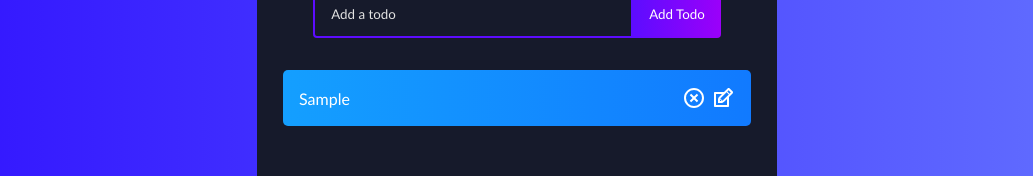
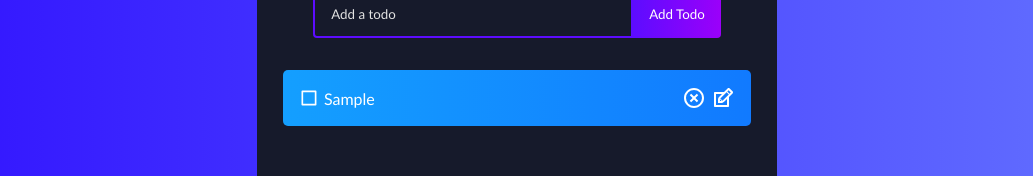
Before and after one commit to andressabertolini/todo-list-app, a React (Create React App) app: page / in a window 1280 px wide. Both pictures are taken after typing "Sample" into the empty fields and a click on the button "Add Todo". Shown: the part 231-407 px from the top of the page, without its empty margins (123-1156 px from the left). Built offline with nearby package versions, Linux system fonts and the light colour scheme.

Commit message:
Adding checkbox in todo items

```diff
--- a/src/components/Todo.js
+++ b/src/components/Todo.js
@@ -1,6 +1,6 @@
 import React, {useState} from 'react'
 import TodoForm from './TodoForm'
-import { RiCloseCircleLine } from 'react-icons/ri'
+import { RiCloseCircleLine, RiCheckboxBlankLine, RiCheckboxLine } from 'react-icons/ri'
 import { TiEdit } from 'react-icons/ti'
 
 function Todo({todos, completeTodo, removeTodo, updateTodo}){
@@ -27,7 +27,13 @@ function Todo({todos, completeTodo, removeTodo, updateTodo}){
             className={todo.isComplete ? "todo-row complete": "todo-row"}
             key={index}
         >
-            <div key={todo.id} onClick={() => completeTodo(todo.id)}>
+            {todo.isComplete ? (
+                <RiCheckboxLine class="checkbox-icon" key={todo.id} onClick={() => completeTodo(todo.id)}/>
+            ) : (
+                <RiCheckboxBlankLine class="checkbox-icon" key={todo.id} onClick={() => completeTodo(todo.id)}/>
+            )}
+
+            <div className="todo-text">
                 {todo.text}
             </div>
             <div className="icons">
--- a/src/components/TodoForm.js
+++ b/src/components/TodoForm.js
@@ -33,11 +33,11 @@ function TodoForm (props){
                     placeholder="Update your item"
                     value={input}
                     name="text"
-                    className="todo-input"
+                    className="todo-input edit"
                     onChange={handleChange}
                     ref={inputRef}
                 />
-                <button className="todo-button">Update</button>
+                <button className="todo-button edit">Update</button>
             </>
             ):
             (
--- a/src/index.css
+++ b/src/index.css
@@ -137,6 +137,12 @@ h1 {
   cursor: pointer;
 }
 
+.checkbox-icon{
+  display: flex;
+  cursor: pointer;
+  font-size: 24px;
+}
+
 .delete-icon {
   margin-right: 5px;
   color: #fff;
@@ -145,3 +151,9 @@ h1 {
 .edit-icon {
   color: #fff;
 }
+
+.todo-text{
+  width: 100%;
+  text-align: left;
+  padding-left: 5px;
+}
```
Also changed, not shown: 1 other file (tests, documents, lock files or other folders).
